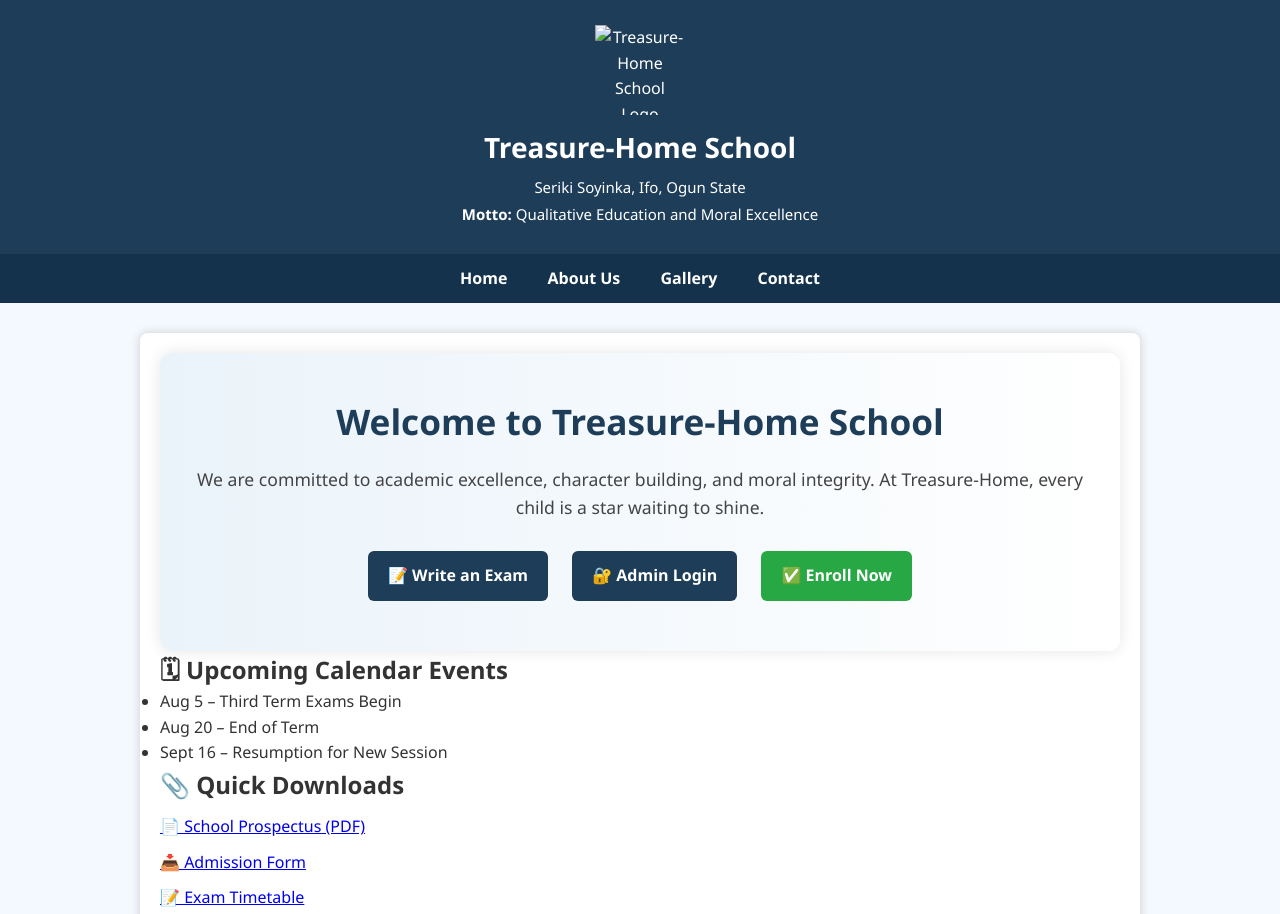
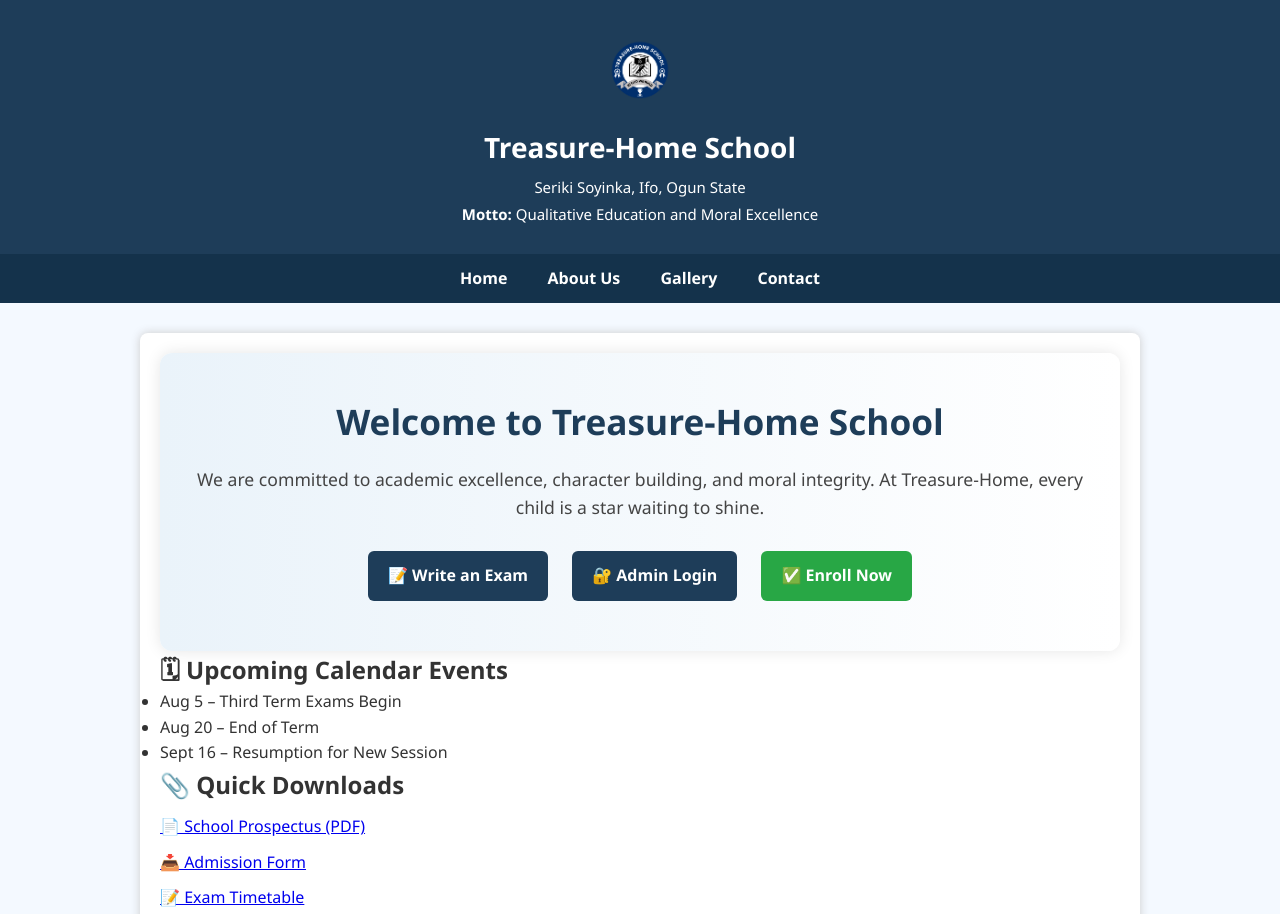
Before and after one commit to Treasure123-school/Treasure-Home-School, a plain HTML site: page index.html in a window 1280 px wide. Shown: the top 914 px of the page. Drawn offline with Linux system fonts and the light colour scheme.

Commit message:
Update index.html

```diff
--- a/index.html
+++ b/index.html
@@ -10,12 +10,12 @@
   <meta name="keywords" content="Treasure-Home School, Ifo school, Ogun State school, JSS exam, Nigeria private school, school portal, academic excellence, Treasurehomeschool github" />
   <meta name="author" content="Treasure-Home School" />
   <link rel="stylesheet" href="style.css" />
-  <link rel="icon" type="image/png" href="schoollogo.png" />
+  <link rel="icon" type="png" href="schoollogo.png" />
 </head>
 <body>
 
   <header>
-    <img src="images/schoollogo.png" alt="Treasure-Home School Logo" class="logo" />
+    <img src="schoollogo.png" alt="Treasure-Home School Logo" class="logo" />
     <h1>Treasure-Home School</h1>
     <p>Seriki Soyinka, Ifo, Ogun State</p>
     <p><strong>Motto:</strong> Qualitative Education and Moral Excellence</p>
```
